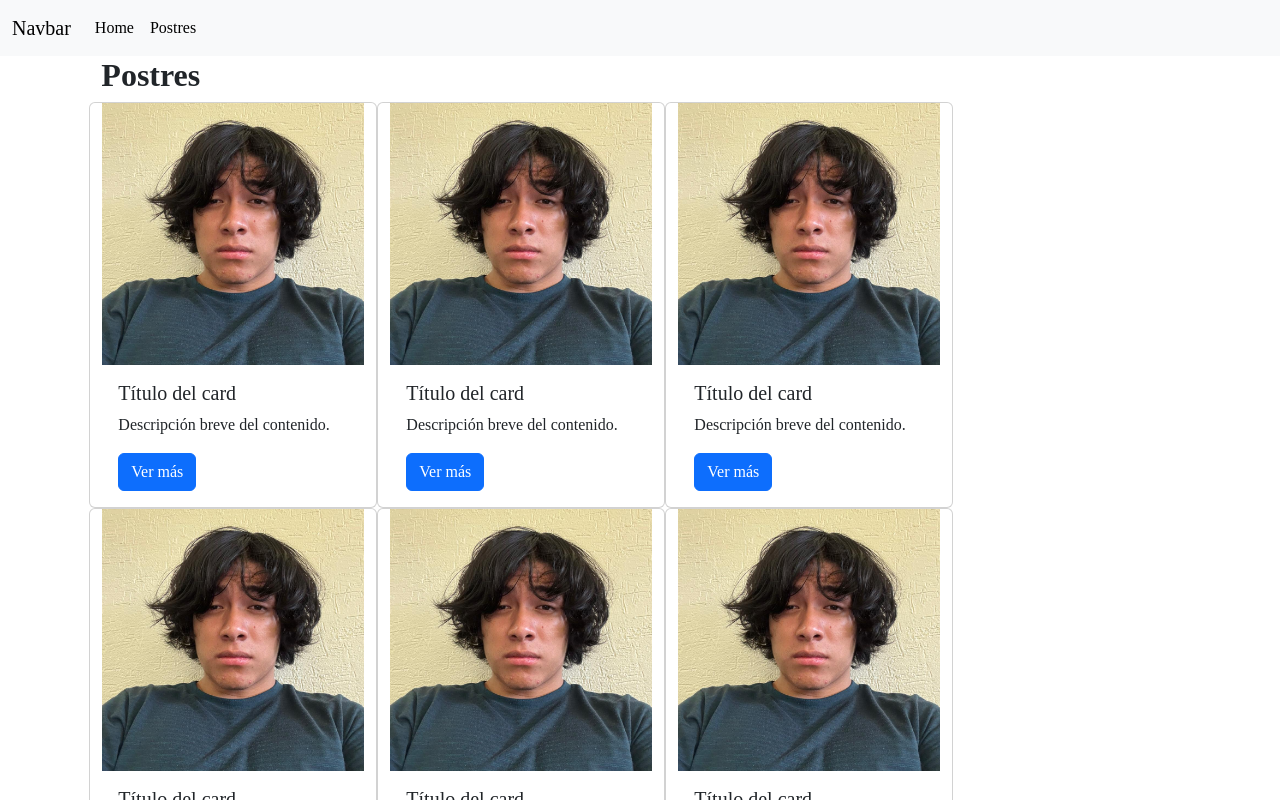
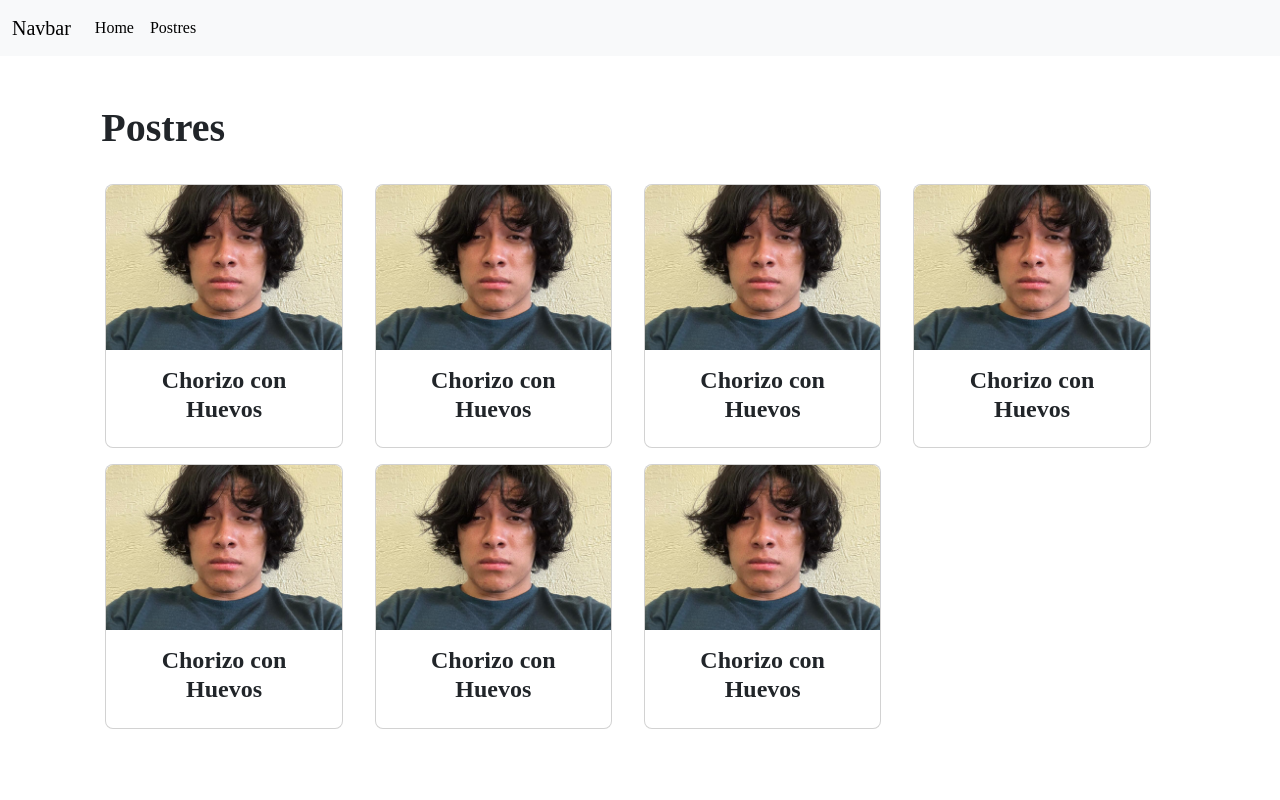
Before and after one commit to DravZ/recetario, a React (Vite) app: page /postres in a window 1280 px wide. Shown: the top 800 px of the page. Built offline with nearby package versions, Linux system fonts and the light colour scheme; a web font is replaced by a local one.

Commit message:
mejoras cards

```diff
--- a/src/components/Pages/postres/PostresComponent.tsx
+++ b/src/components/Pages/postres/PostresComponent.tsx
@@ -7,7 +7,7 @@ function PostresComponent(){
         <div className='conteiner-fluid'>
             <div className='row justify-content-center m-0'>
                 <div className='col-11'>
-                    <CategoriasComponent categoria='Postres' nombre='Dylan'/>
+                    <CategoriasComponent categoria='Postres'/>
                 </div>
             </div>
         </div>
--- a/src/components/category/CardProductComponent/CardProductComponent.css
+++ b/src/components/category/CardProductComponent/CardProductComponent.css
@@ -1,12 +1,14 @@
 .square-img {
     width: 100%;
     position: relative;
-    padding-bottom: 100%;
+    padding-bottom: 70%;
     /* Mantiene el contenedor cuadrado */
     overflow: hidden;
 }
 
 .square-img img {
+    border-top-left-radius: 0.5rem;
+    border-top-right-radius: 0.5rem;
     position: absolute;
     top: 0;
     left: 0;
@@ -15,3 +17,7 @@
     object-fit: cover;
     /* Asegura que la imagen cubra todo el espacio sin deformarse */
 }
+
+.card-product{
+    border-radius: 0.5rem;
+}
--- a/src/components/category/CardProductComponent/CardProductComponent.tsx
+++ b/src/components/category/CardProductComponent/CardProductComponent.tsx
@@ -4,14 +4,14 @@ import './CardProductComponent.css'
 function CardProductComponent(){
     return (
         <>
-        <div className="card" style={{width: '18rem'}}>
-            <div className="square-img">
-                <img src="../../../public/EasterEgg.jpg" alt="Imagen de ejemplo"/>
-            </div>
-            <div className="card-body">
-                <h5 className="card-title">Título del card</h5>
-                <p className="card-text">Descripción breve del contenido.</p>
-                <a href="#" className="btn btn-primary">Ver más</a>
+        <div className='col-3 px-3'>
+            <div className="card col-12 my-2 card-product">
+                <div className="square-img">
+                    <img src="../../../public/EasterEgg.jpg" alt="Imagen de ejemplo"/>
+                </div>
+                <div className="card-body">
+                    <h4 className="card-title font-bold text-center">Chorizo con Huevos</h4>
+                </div>
             </div>
         </div>
         </>
--- a/src/components/category/CategoriasComponent/CategoriasComponent.tsx
+++ b/src/components/category/CategoriasComponent/CategoriasComponent.tsx
@@ -5,15 +5,14 @@ import React from 'react';
 // Definir el tipo de los props usando una interfaz
 interface CategoriasComponentProps {
     categoria: string; // Tipo 'string' en minúscula
-    nombre: string;
 }
 
-const CategoriasComponent: React.FC<CategoriasComponentProps> = ({ categoria, nombre }) => {
+const CategoriasComponent: React.FC<CategoriasComponentProps> = ({ categoria}) => {
     return (
-        <div className='row mt-0 mx-4'>
+        <div className='row mt-0 mx-4 mt-4'>
 
-            <h2 className='font-bold'>{categoria}</h2>
-
+            <h1 className='font-bold mt-4 mb-4'>{categoria}</h1>
+            <div className='row mt-0'>
                 <CardProductComponent/>
                 <CardProductComponent/>
                 <CardProductComponent/>
@@ -21,7 +20,7 @@ const CategoriasComponent: React.FC<CategoriasComponentProps> = ({ categoria, no
                 <CardProductComponent/>
                 <CardProductComponent/>
                 <CardProductComponent/>
-
+            </div>
         </div>
 
     );
```
Lines whose indentation alone changed are shown as unchanged.
